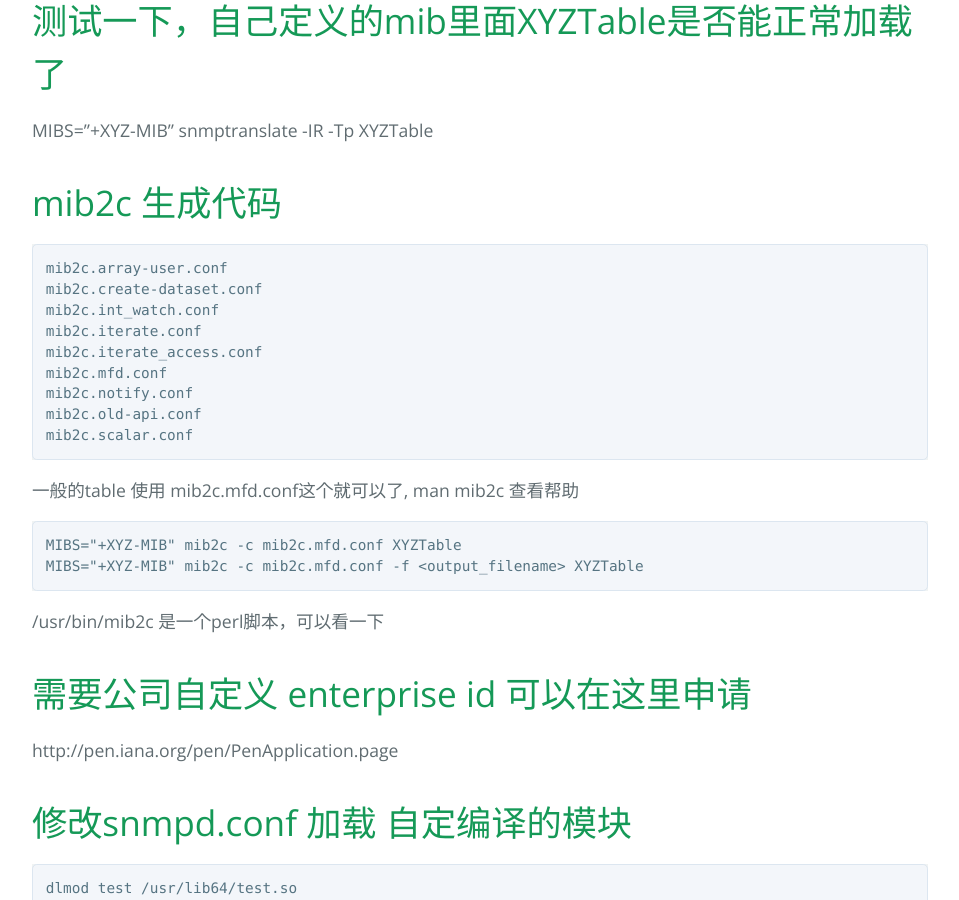
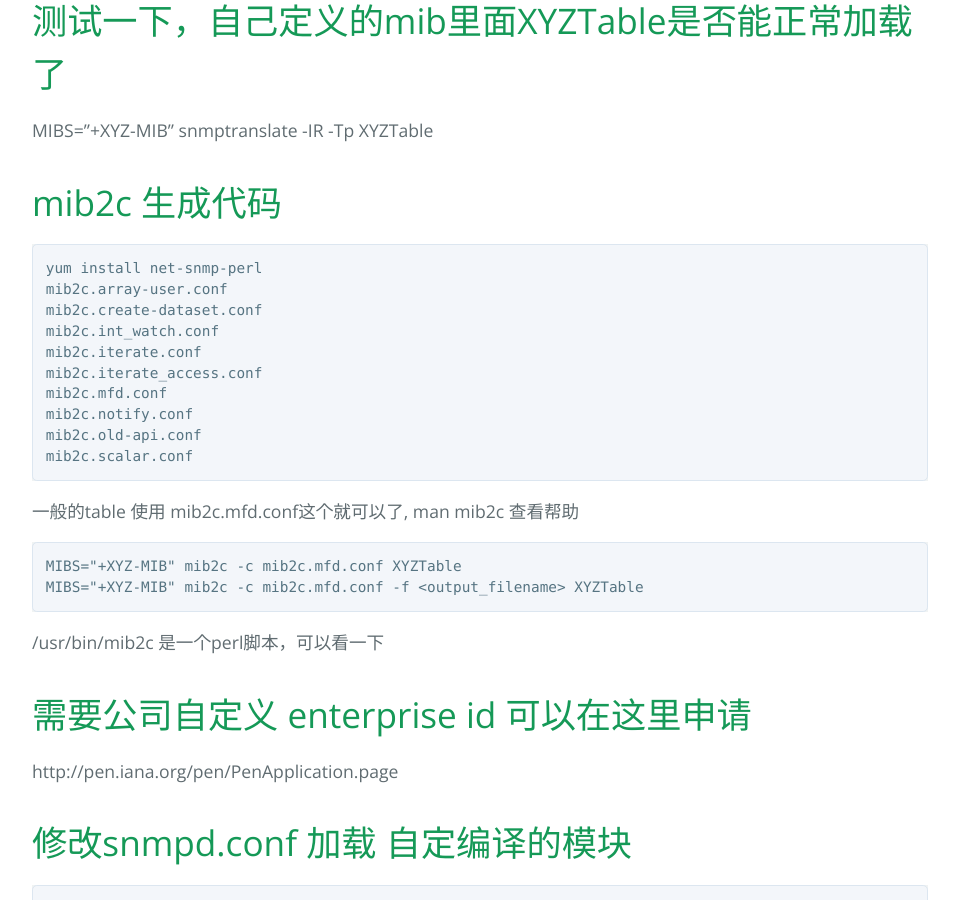
Before and after one commit to gmd20/gmd20.github.io, a Jekyll site: the page built from _posts/2018-10-30-net-snmp扩展开发MIB文件和mib2c生成模板代码.markdown, in a window 1280 px wide and 900 px high, scrolled down 1381 px. Shown: the whole window, without its empty margins (160-1119 px from the left). Built offline with Jekyll 4.4.1, drawn with Linux system fonts in a browser that asks for light colours; comment, search, counter and statistics services are not loaded.

Commit message:
Update 2018-10-30-net-snmp扩展开发MIB文件和mib2c生成模板代码.markdown

````diff
--- a/_posts/2018-10-30-net-snmp扩展开发MIB文件和mib2c生成模板代码.markdown
+++ b/_posts/2018-10-30-net-snmp扩展开发MIB文件和mib2c生成模板代码.markdown
@@ -20,7 +20,9 @@ mibfile FILE 或者 mibs MIBLIST 来执行要加载的MIB文件，参考man snmp
 MIBS="+XYZ-MIB" snmptranslate -IR -Tp XYZTable
 
 # mib2c 生成代码
+
 ```text
+yum install net-snmp-perl
 mib2c.array-user.conf
 mib2c.create-dataset.conf
 mib2c.int_watch.conf
````
